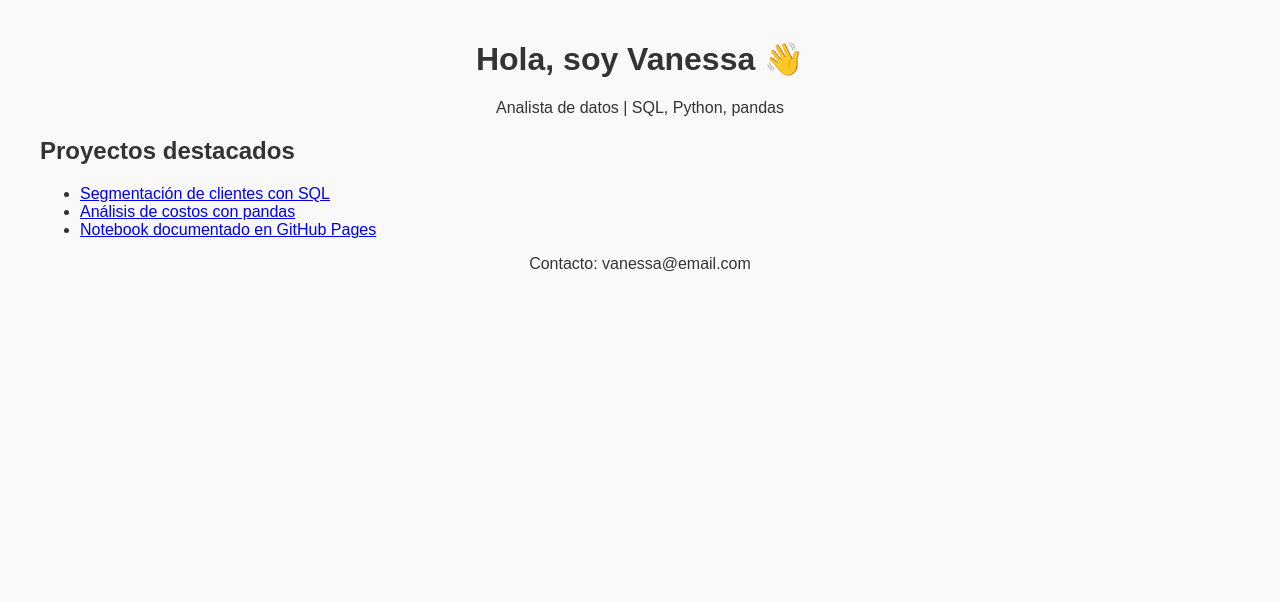
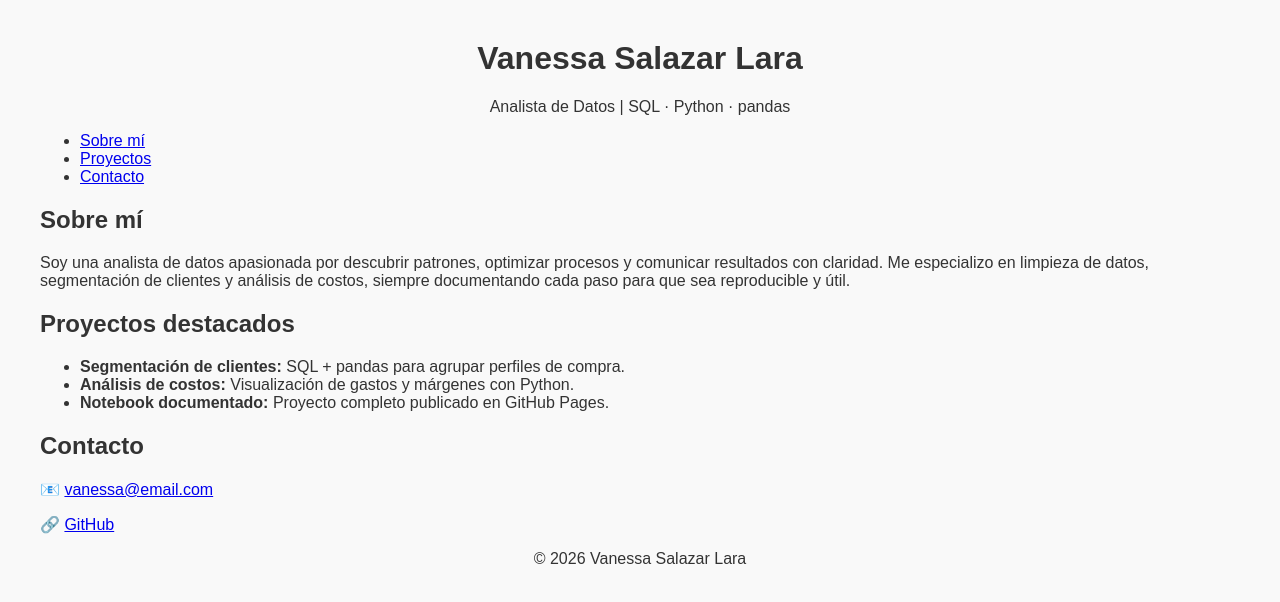
Before and after one commit to vanessasalazarlara/vanessasalazarlara.github.io, a plain HTML site: page index.html in a window 1280 px wide. Drawn offline with Linux system fonts and the light colour scheme.

Commit message:
Update index.html

```diff
--- a/index.html
+++ b/index.html
@@ -2,24 +2,50 @@
 <html lang="es">
 <head>
   <meta charset="UTF-8">
+  <meta name="viewport" content="width=device-width, initial-scale=1.0">
   <title>Vanessa Salazar Lara | Portafolio</title>
   <link rel="stylesheet" href="style.css">
 </head>
 <body>
   <header>
-    <h1>Hola, soy Vanessa 👋</h1>
-    <p>Analista de datos | SQL, Python, pandas</p>
+    <div class="container">
+      <h1>Vanessa Salazar Lara</h1>
+      <p>Analista de Datos | SQL · Python · pandas</p>
+    </div>
   </header>
-  <section>
-    <h2>Proyectos destacados</h2>
+
+  <nav>
     <ul>
-      <li><a href="#">Segmentación de clientes con SQL</a></li>
-      <li><a href="#">Análisis de costos con pandas</a></li>
-      <li><a href="#">Notebook documentado en GitHub Pages</a></li>
+      <li><a href="#sobre-mi">Sobre mí</a></li>
+      <li><a href="#proyectos">Proyectos</a></li>
+      <li><a href="#contacto">Contacto</a></li>
     </ul>
-  </section>
+  </nav>
+
+  <main class="container">
+    <section id="sobre-mi">
+      <h2>Sobre mí</h2>
+      <p>Soy una analista de datos apasionada por descubrir patrones, optimizar procesos y comunicar resultados con claridad. Me especializo en limpieza de datos, segmentación de clientes y análisis de costos, siempre documentando cada paso para que sea reproducible y útil.</p>
+    </section>
+
+    <section id="proyectos">
+      <h2>Proyectos destacados</h2>
+      <ul>
+        <li><strong>Segmentación de clientes:</strong> SQL + pandas para agrupar perfiles de compra.</li>
+        <li><strong>Análisis de costos:</strong> Visualización de gastos y márgenes con Python.</li>
+        <li><strong>Notebook documentado:</strong> Proyecto completo publicado en GitHub Pages.</li>
+      </ul>
+    </section>
+
+    <section id="contacto">
+      <h2>Contacto</h2>
+      <p>📧 <a href="mailto:vanessa@email.com">vanessa@email.com</a></p>
+      <p>🔗 <a href="https://github.com/vanessasalazarlara" target="_blank">GitHub</a></p>
+    </section>
+  </main>
+
   <footer>
-    <p>Contacto: vanessa@email.com</p>
+    <p>&copy; 2026 Vanessa Salazar Lara</p>
   </footer>
 </body>
 </html>
```
